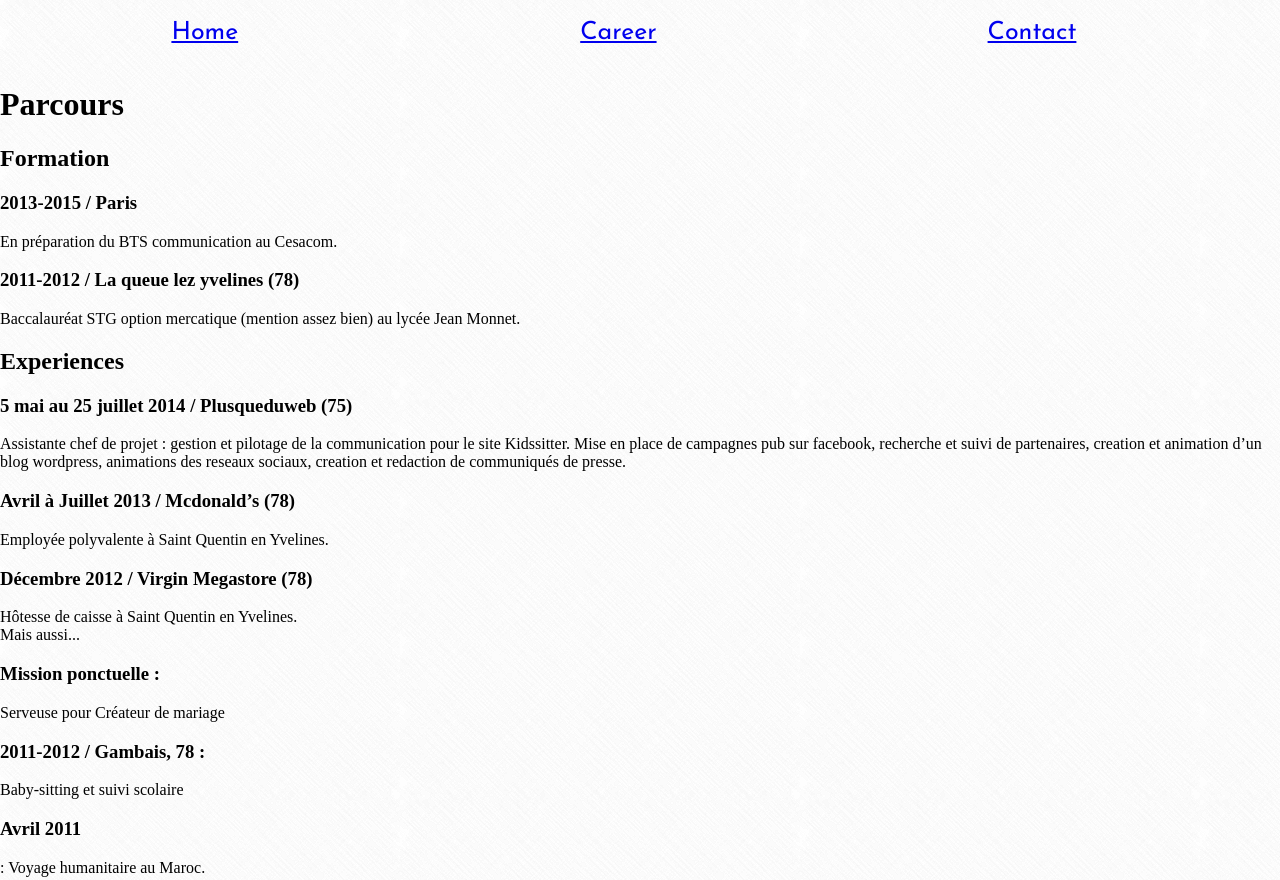
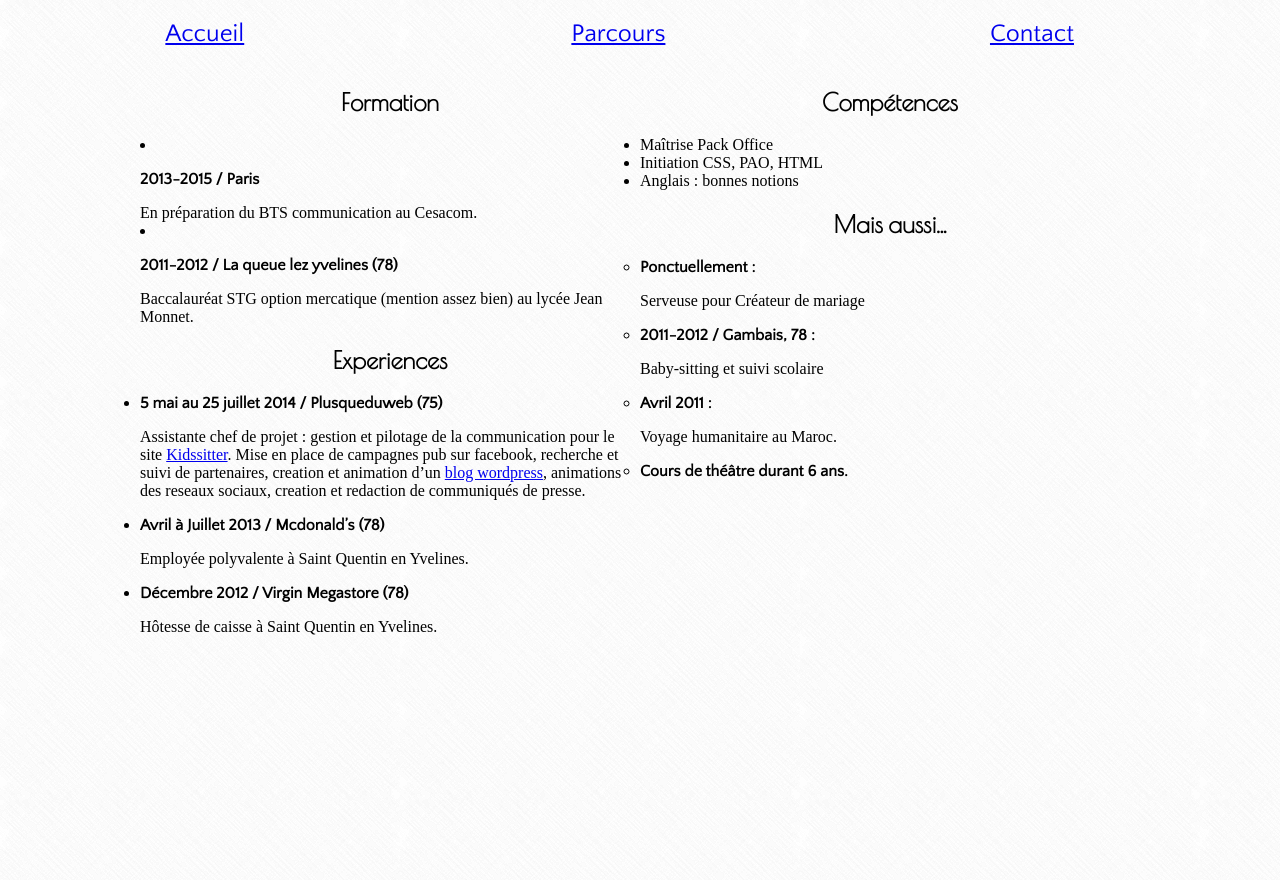
Before and after one commit to Martyoll/projet-test, a plain HTML site: page parcours.html in a window 1280 px wide. Shown: the top 880 px of the page. Drawn offline with nearby package versions, Linux system fonts and the light colour scheme.

Commit message:
Finalisation

```diff
--- a/contact.html
+++ b/contact.html
@@ -3,7 +3,7 @@
 
 <head>
     <link rel="stylesheet" href="style.css">
-   <link href='http://fonts.googleapis.com/css?family=Josefin+Sans' rel='stylesheet' type='text/css'>
+  <link href='http://fonts.googleapis.com/css?family=Poiret+One|Quicksand|Quattrocento+Sans|Dancing+Script|Raleway' rel='stylesheet' type='text/css'>
     <meta charset="UTF-8">
     <title>Marie Olland - CV en ligne</title>
 
@@ -13,8 +13,8 @@
     <header>
       <nav>
          <ul>
-                   <li> <a href="index.html">Home</a></li>
-      <li> <a href="parcours.html">Career</a></li>
+                   <li> <a href="index.html">Accueil</a></li>
+      <li> <a href="parcours.html">Parcours</a></li>
               <li> <a href="contact.html">Contact</a></li>
           </ul>
 
@@ -22,10 +22,11 @@
 
     </header>
     <main>
-Tel : 06 35 36 61 79
-Mail : marieolland3@gmail.com
-7, allee des Epines
-78180 - Montigny le bretonneux
+<p> <iframe width="420" height="315" src="http://www.youtube.com/embed/dJTBEbWlyh8" frameborder="0" allowfullscreen></iframe> </p>
+<p>06 35 36 61 79</p>
+<p>marieolland3@gmail.com</p>
+<p>7, allee des Epines, 78180 - Montigny-le-bretonneux</p>
+
     </main>
     </div>
 
--- a/parcours.html
+++ b/parcours.html
@@ -3,7 +3,7 @@
 
 <head>
     <link rel="stylesheet" href="style.css">
-     <link href='http://fonts.googleapis.com/css?family=Josefin+Sans' rel='stylesheet' type='text/css'>
+     <link href='http://fonts.googleapis.com/css?family=Poiret+One|Quicksand|Quattrocento+Sans|Dancing+Script|Raleway' rel='stylesheet' type='text/css'>
     <meta charset="UTF-8">
     <title>Marie Olland - CV en ligne</title>
 
@@ -13,8 +13,8 @@
     <header>
       <nav>
          <ul>
-       <li> <a href="index.html">Home</a></li>
-      <li> <a href="parcours.html">Career</a></li>
+     <li> <a href="index.html">Accueil</a></li>
+      <li> <a href="parcours.html">Parcours</a></li>
               <li> <a href="contact.html">Contact</a></li>
          </ul>
 
@@ -23,10 +23,11 @@
     </header>
 
     <main>
-         <h1>Parcours</h1>
+        <div id="conteneur">
+ <div id="bloc_1">
 
-        <ul>
-            <h2>Formation</h2>
+
+           <h2>Formation</h2>
 
             <li> <h3>2013-2015 / Paris </h3>
     En préparation du BTS communication au Cesacom. </li>
@@ -39,8 +40,8 @@ Baccalauréat STG option mercatique
         <ul> <h2>Experiences</h2>
 
             <li><h3>5 mai au 25 juillet 2014 / Plusqueduweb (75) </h3>
-Assistante chef de projet : gestion et pilotage de la communication  pour le site Kidssitter.
-Mise en place de campagnes pub sur facebook, recherche et suivi de partenaires, creation et animation d’un blog wordpress,
+Assistante chef de projet : gestion et pilotage de la communication  pour le site <a href="http://www.kidssitter.com/" target=_blank>Kidssitter</a>.
+                Mise en place de campagnes pub sur facebook, recherche et suivi de partenaires, creation et animation d’un <a href="http://blog.kidssitter.com/" target=_blank>blog wordpress</a>,
 animations des reseaux sociaux, creation et redaction de
     communiqués de presse. </li>
 
@@ -51,22 +52,40 @@ animations des reseaux sociaux, creation et redaction de
 Hôtesse de caisse à Saint Quentin en Yvelines.
     </li>
         </ul>
-    Mais aussi...
+    </div>
+        <div id="bloc_2">
+
+        <h2>Compétences</h2>
+
 <ul>
-        <li><h3> Mission ponctuelle : </h3>
-            Serveuse pour Créateur de mariage</li>
+        <li>Maîtrise Pack Office </li>
+        <li>Initiation CSS, PAO, HTML</li>
+        <li>Anglais : bonnes notions</li>
+        </ul>
+
+        <ul>
+
+
+<ul>
+        <h2> Mais aussi... </h2>
+
+           <li> <h3>Ponctuellement :</h3>
+               Serveuse pour Créateur de mariage</li>
 
        <li> <h3>2011-2012 / Gambais, 78 :</h3>
            Baby-sitting et suivi scolaire </li>
 
-     <li>  <h3>Avril 2011 </h3>:
+     <li>  <h3>Avril 2011 : </h3>
          Voyage humanitaire au Maroc. </li>
 
     <li>  <h3>Cours de théâtre durant 6 ans. </h3> </li>
-    </ul<
 
+
+    </ul>
+            </div>
+    </div>
     </main>
-    </div>
+
     <footer>
         <li><a href="http://fr.linkedin.com/pub/marie-olland/9b/5a0/198" target="_blank"><img src="images/linkedin.png" alt= "Linkedin" width="40px"> </a> </li>
         <li> <a href="https://www.facebook.com/MariOlland" target="_blank"><img src="images/facebook.png" alt= "Facebook" width="40px"> </a>  </li>
--- a/style.css
+++ b/style.css
@@ -22,7 +22,6 @@ body, html{
 
 header {
 
-
     margin:0px;
     text-decoration:none;
     padding-bottom:20px;
@@ -31,7 +30,7 @@ header {
 }
 
 header li {
-font-family:'Josefin Sans', sans-serif;
+font-family: 'Quattrocento Sans', sans-serif;
     font-size:25px;
    color:#000000;
    text-align:center;
@@ -74,3 +73,42 @@ footer li {
     width:100%;
     height:100%;
 }
+#conteneur{
+ height: 1000px;
+ width: 1000px;
+ margin: auto;
+}
+#bloc_1{
+ height: 500px;
+ width: 500px;
+ position: relative;
+ float: left;
+}
+#bloc_2{
+
+    height: 500px;
+ width: 500px;
+ position: relative;
+ float: left;
+}
+
+h1 {
+text-align:center;
+font-family: 'Poiret One', cursive;
+font-size:28px ;
+}
+
+h2 {
+    text-align:center;
+font-family: 'Poiret One', cursive;
+font-size:24px ;
+}
+
+h3 {
+    font-size:16px;
+    font-family: 'Quattrocento Sans', sans-serif;}
+
+p {
+    font-family: 'Quicksand', sans-serif;
+    text-align: center;
+}
```
Also changed, not shown: index.html (+4 -8 lines).
